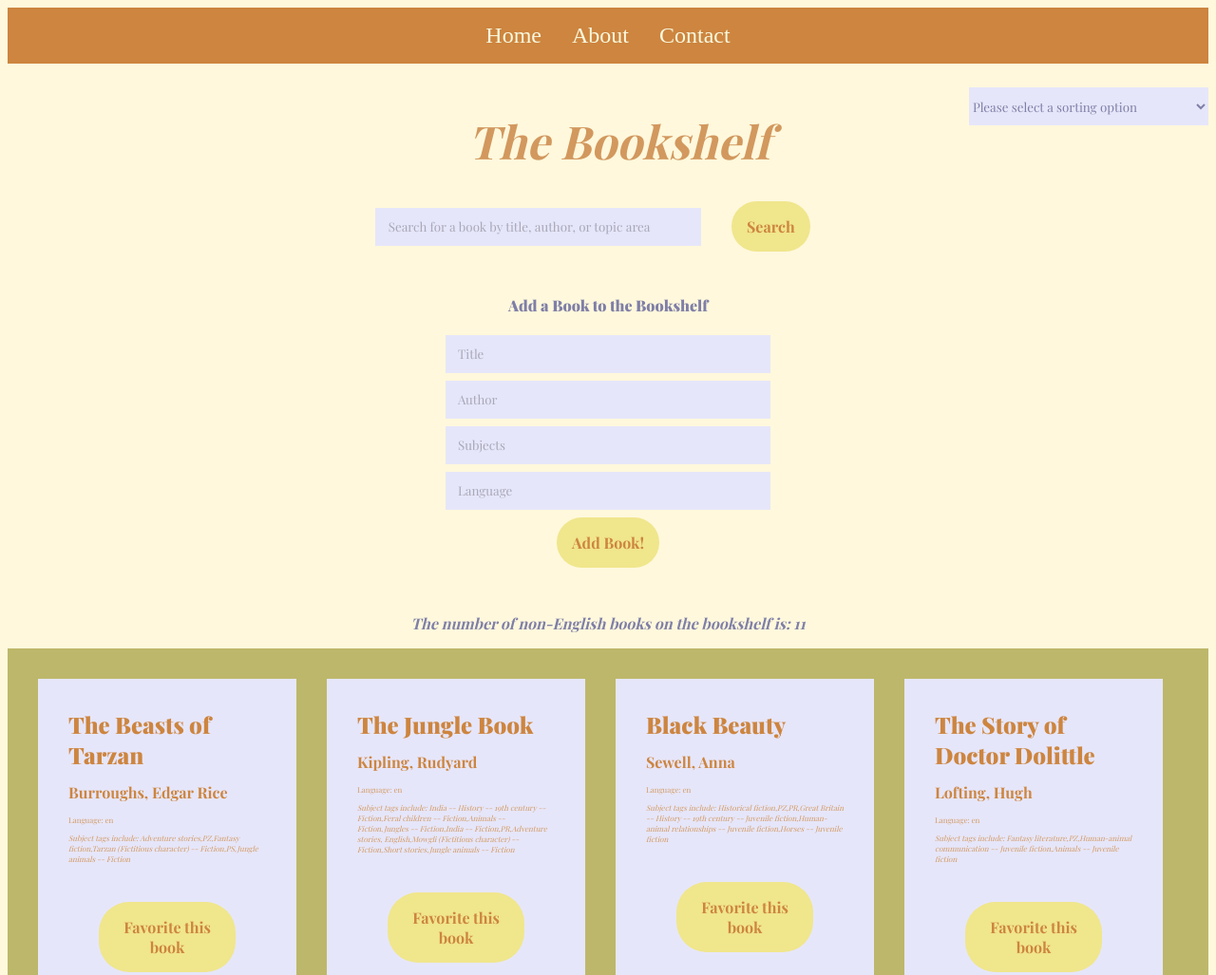
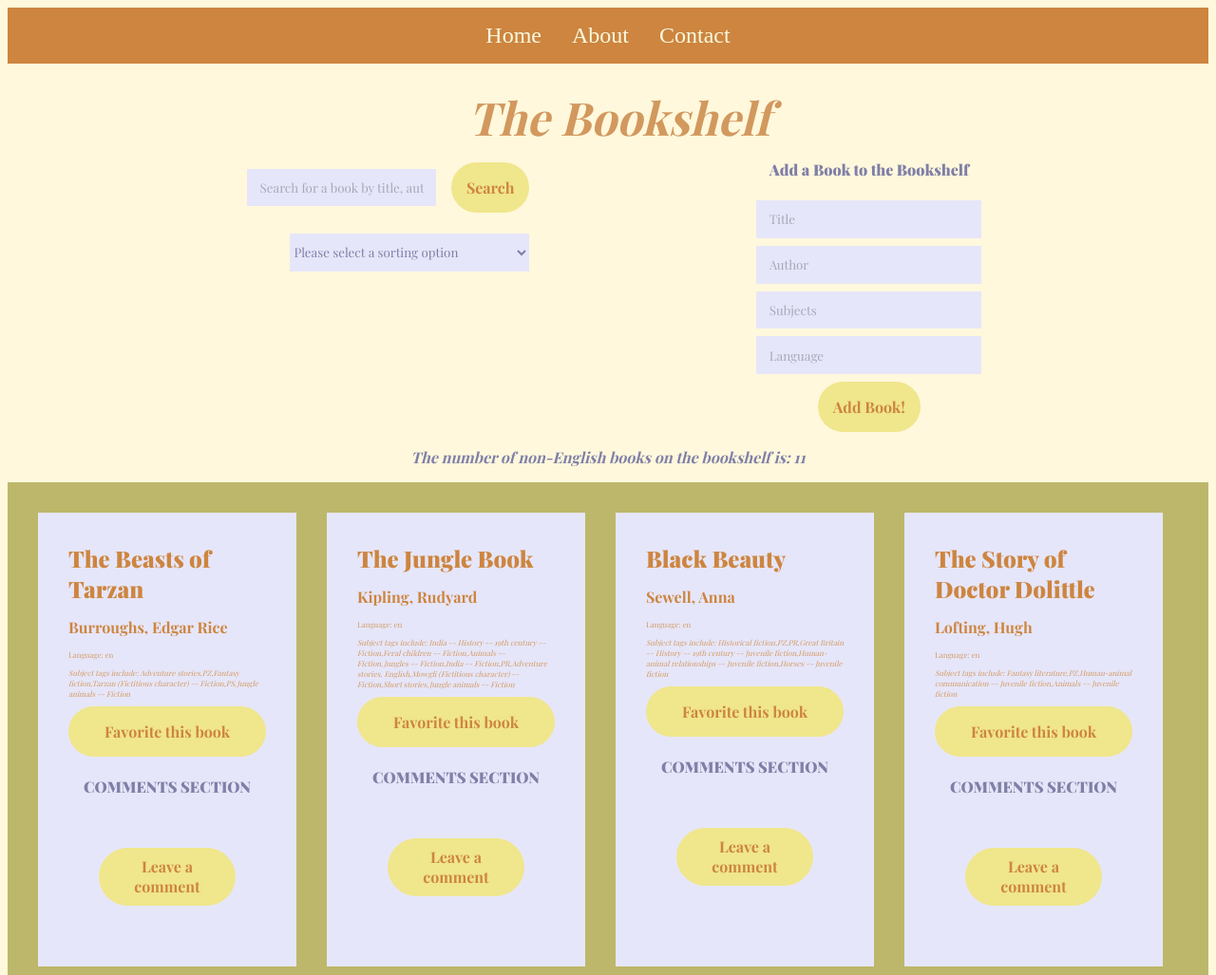
Before and after one commit to buntyalexandra/RefactoredBookshelf, a plain HTML site: page index.html in a window 1280 px wide. Shown: the top 1027 px of the page at 95% size. Drawn offline with nearby package versions, Linux system fonts and the light colour scheme; a web font is replaced by a local one.

Commit message:
messed with formatting of the sort, search, and add book features

```diff
--- a/index.html
+++ b/index.html
@@ -19,6 +19,17 @@
       </section>
     </nav>
 
+    <h1 class="pageHeader">The Bookshelf</h1>
+
+    <section class="upperFeatures">
+
+    <section class="searchAndSortFeatures">
+
+    <section class="search">
+      <input class="searchInput" type="text" placeholder="Search for a book by title, author, or topic area"/>
+      <button class="searchButton">Search</button>
+    </section>
+
     <section class="sortMenuSection">
       <select class="sortMenu">
         <option>Please select a sorting option</option>
@@ -31,11 +42,6 @@
       </select>
     </section>
 
-    <h1 class="pageHeader">The Bookshelf</h1>
-
-    <section class="search">
-      <input class="searchInput" type="text" placeholder="Search for a book by title, author, or topic area"/>
-      <button class="searchButton">Search</button>
     </section>
 
     <section class="addBook">
@@ -47,6 +53,8 @@
       <button class="addBookButton">Add Book!</button>
     </section>
 
+    </section>
+
     <section class="counter">
       <p class="counterElement"></p>
     </section>
@@ -54,10 +62,8 @@
     <main>
       <section class="bookshelfSection"></section>
     </main>
+
     <script src="js/book-data.js"></script>
-    <!-- <script src="js/book.js"></script>
-    <script src="js/bookshelf.js"></script> -->
     <script src="js/refactoredIndex.js"></script>
-    <!-- <script src="index.js"></script> -->
   </body>
 </html>
--- a/main.css
+++ b/main.css
@@ -1,3 +1,16 @@
+.upperFeatures {
+  display:flex;
+  flex-direction: row;
+  justify-content: space-evenly;
+  align-items: flex-start;
+}
+
+.searchAndSortFeatures {
+  display: flex;
+  flex-direction: column;
+  gap: 1em;
+}
+
 nav {
   display: flex;
   background-color: peru;
@@ -98,7 +111,7 @@ button {
   font-size: 1em;
   color: peru;
   border-radius: 2em;
-  margin: 2em;
+  /* margin: 2em; */
 }
 
 button:hover {
@@ -167,12 +180,12 @@ button:hover {
   flex-direction: row;
   justify-content: center;
   align-items: center;
+  margin-top: 1em;
 }
 
 .searchInput {
-  display: flex;
   height: 1em;
-  width: 25%;
+  width: 100%;
   background-color: lavender;
   padding: 1em;
   border: none;
@@ -182,7 +195,6 @@ button:hover {
 }
 
 .searchButton {
-  display: flex;
   background-color: khaki;
   border: none;
   padding: 1em;
@@ -191,7 +203,7 @@ button:hover {
   font-size: 1em;
   color: peru;
   border-radius: 2em;
-  margin: 2em;
+  margin-left: 1em;
 }
 
 .sortMenuSection {
@@ -201,7 +213,6 @@ button:hover {
 }
 
 .sortMenu {
-  display: flex;
   background-color: lavender;
   border: none;
   height: 3em;
@@ -219,9 +230,8 @@ button:hover {
 }
 
 #addBookInput {
-  display: flex;
   height: 1em;
-  width: 25%;
+  width: 100%;
   background-color: lavender;
   padding: 1em;
   border: none;
```
